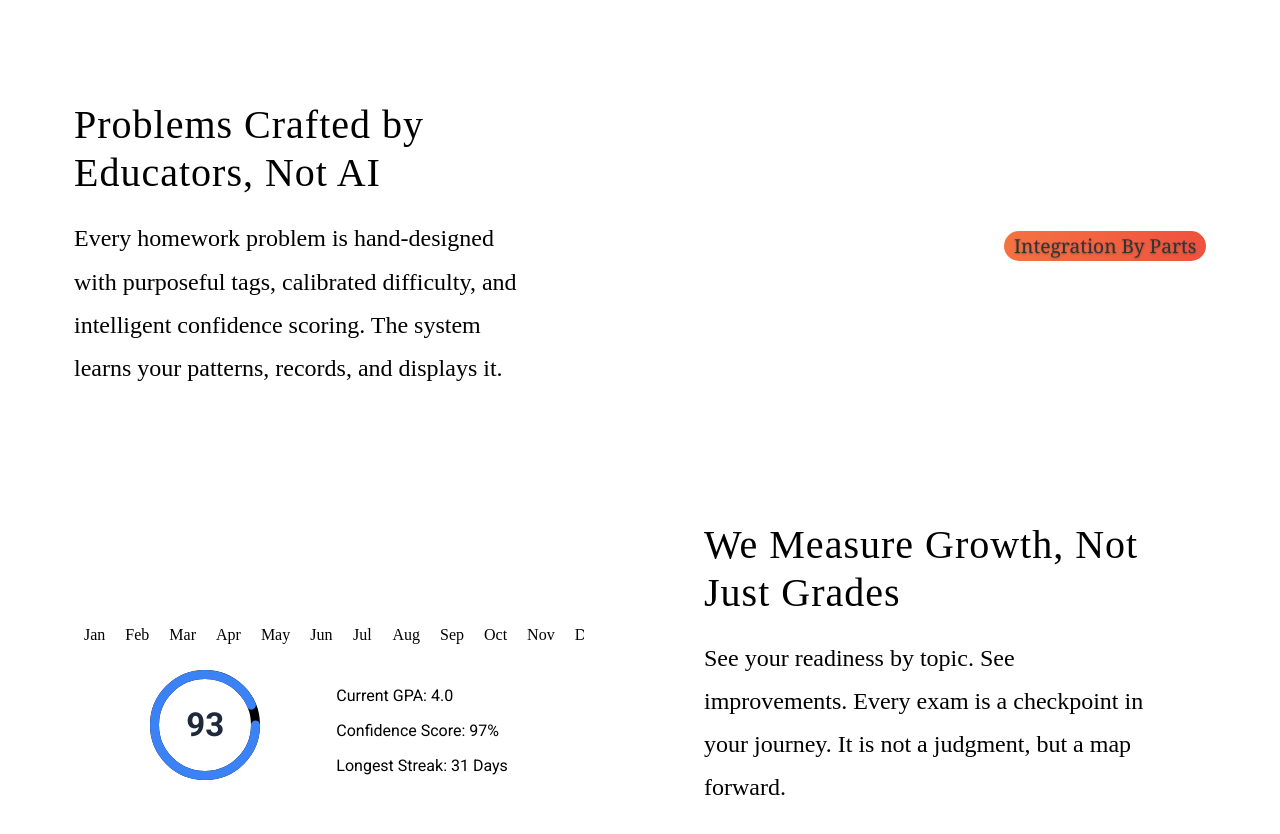
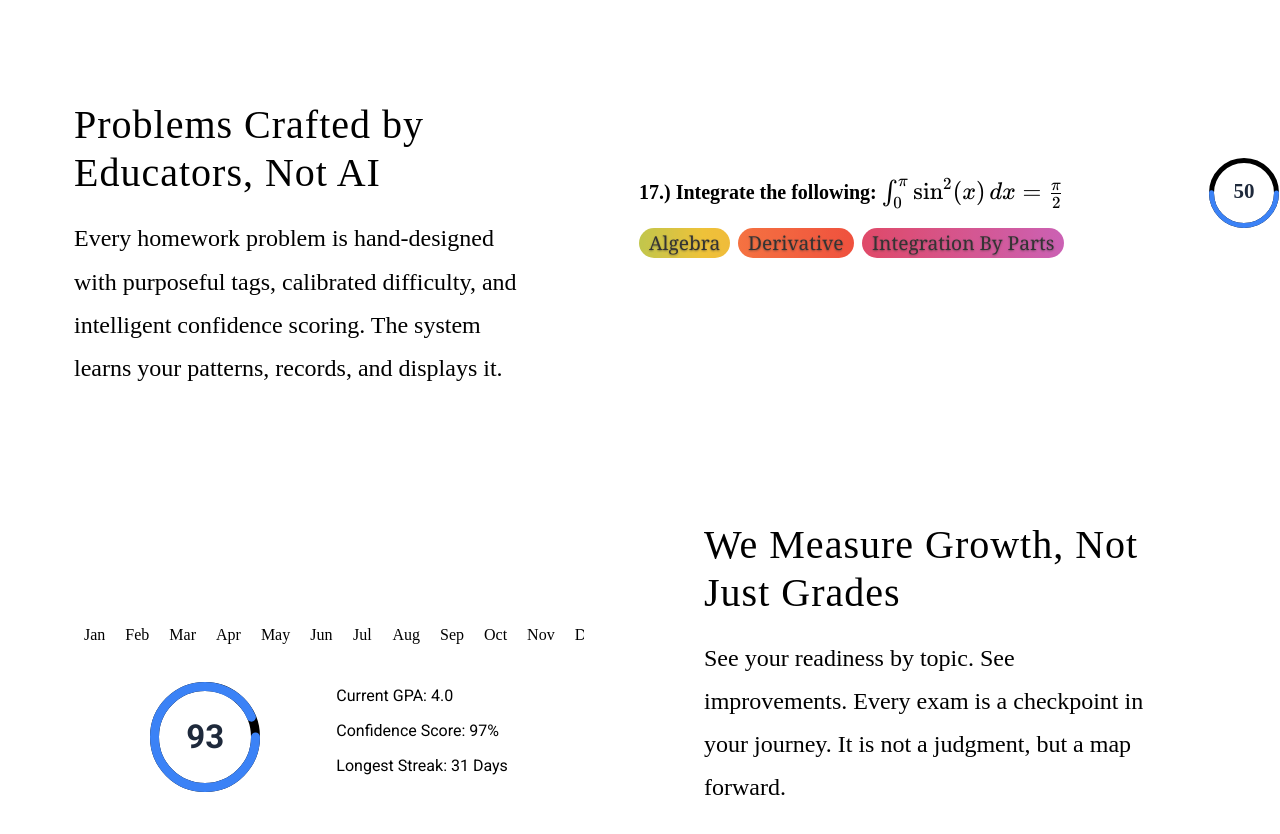
Before and after one commit to dragiev1/CalcMadeEasy, a React (Vite) app in the folder client/: page / in a window 1280 px wide. Shown: the part 1620-2454 px from the top of the page. Built offline with nearby package versions, Linux system fonts and the light colour scheme; the HTML template or start-up script is replaced by a standard one.

Commit message:
feat: added Katex dependency for displaying latex on HTML

```diff
--- a/client/package.json
+++ b/client/package.json
@@ -16,6 +16,7 @@
     "@fortawesome/react-fontawesome": "^3.2.0",
     "@tailwindcss/vite": "^4.2.0",
     "axios": "^1.13.5",
+    "katex": "^0.16.45",
     "react": "^19.2.0",
     "react-dom": "^19.2.0",
     "react-router-dom": "^7.13.0",
@@ -23,6 +24,7 @@
   },
   "devDependencies": {
     "@eslint/js": "^9.39.1",
+    "@types/katex": "^0.16.8",
     "@types/node": "^24.10.1",
     "@types/react": "^19.2.7",
     "@types/react-dom": "^19.2.3",
--- /dev/null
+++ b/client/src/components/Latex/BlockLatex.tsx
@@ -0,0 +1,42 @@
+// components/Latex/InlineLatex.tsx
+import { useEffect, useRef, memo } from 'react';
+import katex from 'katex';
+import 'katex/dist/katex.min.css';
+
+export interface BlockLatexProps {
+  children: string;
+  className?: string;
+  'aria-label'?: string;
+}
+
+export const BlockLatex: React.FC<BlockLatexProps> = memo(({
+  children: latex,
+  className = '',
+  'aria-label': ariaLabel,
+}) => {
+  const ref = useRef<HTMLDivElement>(null);
+
+  useEffect(() => {
+    if (ref.current) {
+      try {
+        katex.render(latex, ref.current, {
+          displayMode: true,
+          throwOnError: false,
+          errorColor: '#cc0000'
+        });
+      } catch {
+        if (ref.current) ref.current.textContent = latex;
+      }
+    }
+  }, [latex]);
+
+  return (
+    <span
+      ref={ref}
+      className={`katex-container ${className}`.trim()}
+      aria-label={ariaLabel}
+      style={{ display: 'block', minHeight: '2em' }}
+    />
+  );
+});
+BlockLatex.displayName = 'BlockLatex';
--- /dev/null
+++ b/client/src/components/Latex/InlineLatex.tsx
@@ -0,0 +1,42 @@
+// components/Latex/InlineLatex.tsx
+import { useEffect, useRef, memo } from 'react';
+import katex from 'katex';
+import 'katex/dist/katex.min.css';
+
+export interface InlineLatexProps {
+  children: string;
+  className?: string;
+  'aria-label'?: string;
+}
+
+export const InlineLatex: React.FC<InlineLatexProps> = memo(({
+  children: latex,
+  className = '',
+  'aria-label': ariaLabel,
+}) => {
+  const ref = useRef<HTMLSpanElement>(null);
+
+  useEffect(() => {
+    if (ref.current) {
+      try {
+        katex.render(latex, ref.current, {
+          displayMode: false,
+          throwOnError: false,
+          errorColor: '#cc0000'
+        });
+      } catch {
+        if (ref.current) ref.current.textContent = latex;
+      }
+    }
+  }, [latex]);
+
+  return (
+    <span
+      ref={ref}
+      className={`katex-container ${className}`.trim()}
+      aria-label={ariaLabel}
+      style={{ display: 'inline-block', minHeight: '1em' }}
+    />
+  );
+});
+InlineLatex.displayName = 'InlineLatex';
--- /dev/null
+++ b/client/src/components/Latex/Latex.tsx
@@ -0,0 +1,15 @@
+import type { InlineLatexProps } from '../Latex/InlineLatex';
+import { InlineLatex } from '../Latex/InlineLatex';
+import { BlockLatex } from '../Latex/BlockLatex';
+
+export interface LatexProps extends InlineLatexProps {
+  displayMode?: boolean;
+}
+
+const Latex: React.FC<LatexProps> = ({ displayMode = false, ...props }) => {
+  return displayMode
+    ? <BlockLatex {...props} />
+    : <InlineLatex {...props} />;
+};
+
+export default Latex;
--- a/client/src/components/LearnMoreSection.tsx
+++ b/client/src/components/LearnMoreSection.tsx
@@ -35,8 +35,10 @@ RIGHT - Feature:
 import { faArrowDown } from "@fortawesome/free-solid-svg-icons";
 import { FontAwesomeIcon } from "@fortawesome/react-fontawesome";
 import "../css/LearnMoreSection.css";
+
 import UserStats from "./UserStats";
-import TagComponent from "./TagComponent";
+import QuestionCard from "./QuestionCard";
+import Latex from "./Latex/Latex";
 
 const LearnMoreSection = () => {
   return (
@@ -61,38 +63,59 @@ const LearnMoreSection = () => {
               into intuitive understanding that sticks.
             </div>
           </div>
-          <div className="demo">DEMO : Show an animation of a derivative being built up from secant lines approaching a tangent, with the limit process visualized smoothly.</div>
+          <div className="demo">
+            DEMO : Show an animation of a derivative being built up from secant
+            lines approaching a tangent, with the limit process visualized
+            smoothly.
+          </div>
         </div>
 
         {/* Section 2 */}
         <div className="section">
-          <div className="demo">DEMO :Split-screen animation: Left side shows chaotic, rushed textbook-style explanation. Right side shows my calm, methodical visual breakdown of the same concept (e.g., integration as area accumulation)</div>
+          <div className="demo">
+            DEMO :Split-screen animation: Left side shows chaotic, rushed
+            textbook-style explanation. Right side shows my calm, methodical
+            visual breakdown of the same concept (e.g., integration as area
+            accumulation)
+          </div>
           <div className="explanation">
             <div className="explanation-title text-right">
               Learn at the Speed of Understanding
             </div>
 
             <div className="explanation-body">
-              No rushing. No stress. Just clear, professional explanations that respect your intelligence. Master mathematics deeply at your own pace.
+              No rushing. No stress. Just clear, professional explanations that
+              respect your intelligence. Master mathematics deeply at your own
+              pace.
             </div>
           </div>
         </div>
 
         {/* Section 3 */}
         <div className="section">
-
           <div className="explanation">
             <div className="explanation-title">
               Problems Crafted by Educators, Not AI
             </div>
 
             <div className="explanation-body">
-              Every homework problem is hand-designed with purposeful tags, calibrated difficulty, and intelligent confidence scoring. The system learns your patterns, records, and displays it.
+              Every homework problem is hand-designed with purposeful tags,
+              calibrated difficulty, and intelligent confidence scoring. The
+              system learns your patterns, records, and displays it.
             </div>
           </div>
           <div className="demo">
-
-            <TagComponent id={0} name={"Integration By Parts"} difficulty={0.65} />
+            <QuestionCard
+              question={
+                <>
+                  17.{")"}{""} Integrate the following:{" "}
+                  <Latex>
+                    {"\\int_0^{\\pi} \\sin^2(x)\\,dx = \\frac{\\pi}{2}"}
+                  </Latex>
+                </>
+              }
+              solved={false}
+            />
           </div>
         </div>
 
@@ -107,7 +130,9 @@ const LearnMoreSection = () => {
             </div>
 
             <div className="explanation-body">
-              See your readiness by topic. See improvements. Every exam is a checkpoint in your journey. It is not a judgment, but a map forward.
+              See your readiness by topic. See improvements. Every exam is a
+              checkpoint in your journey. It is not a judgment, but a map
+              forward.
             </div>
           </div>
         </div>
--- a/client/src/components/UserStats.tsx
+++ b/client/src/components/UserStats.tsx
@@ -57,7 +57,7 @@ const UserStats = () => {
         </div>
 
         <div className="stats-info">
-          <div className="graph-container">
+          <div className="graph-container" style={{marginTop: "0.75em"}}>
             <InteractiveRadialGraph />
           </div>
           <div className="info">
```
Also changed, not shown: 1 other file (tests, documents, lock files or other folders).
